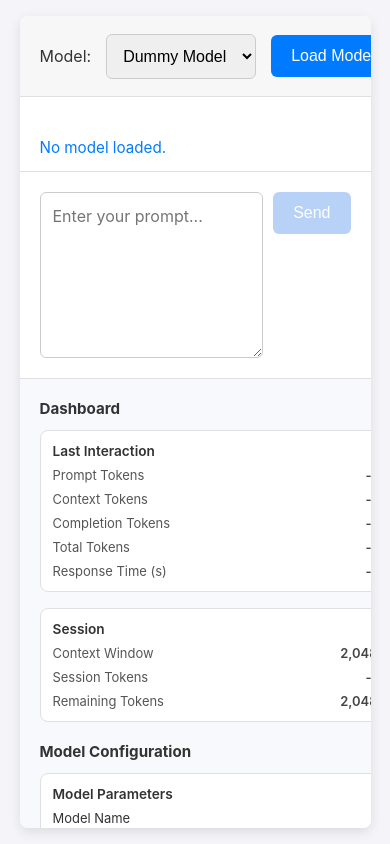
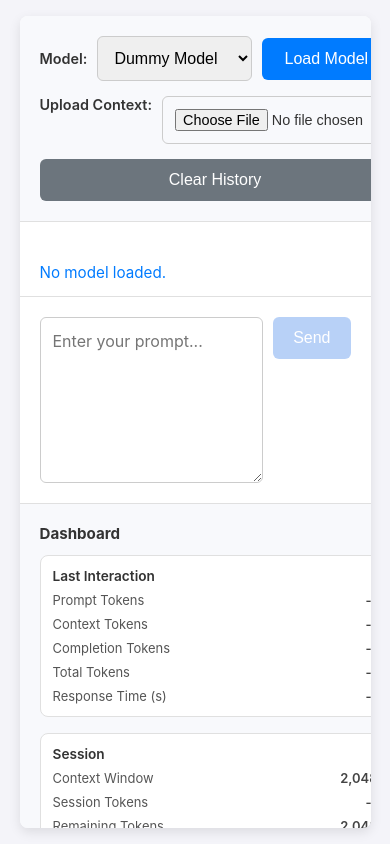
Before and after one commit to spacesnotabs/linked_in_poster, a FastAPI app: page / in a window 390 px wide. Run offline with FastAPI, Linux system fonts and the light colour scheme; some libraries are stand-ins or nearby versions.

Commit message:
Refactor web interface to move menu to the left side
This commit refactors the layout of the web interface by moving the top menu bar to a vertical side menu on the left.

The following changes were made:
- Modified `src/api/templates/index.html` to create a new `side-menu` div and reorganize the controls within it.
- Updated `src/api/static/css/styles.css` to style the new side menu, making it a vertical bar with a fixed width and a right border.
- Added responsive design rules to ensure the layout reverts to a top bar on smaller screens.

```diff
--- a/src/api/static/css/styles.css
+++ b/src/api/static/css/styles.css
@@ -13,20 +13,51 @@ body {
     height: 100%;
     margin: 0 auto;
     display: flex;
-    flex-direction: column;
+    flex-direction: row;
     background: #fff;
     border-radius: 8px;
     box-shadow: 0 4px 12px rgba(0, 0, 0, 0.1);
     overflow: hidden;
 }
 
-#header {
-    padding: 15px 20px;
-    border-bottom: 1px solid #e0e0e0;
-    background-color: #f7f7f7;
+#side-menu {
+    width: clamp(220px, 22%, 280px);
+    padding: 20px;
+    border-right: 1px solid #e0e0e0;
+    background-color: #f8f9fc;
     display: flex;
-    align-items: center;
-    gap: 15px;
+    flex-direction: column;
+    gap: 25px;
+    overflow-y: auto;
+}
+
+.menu-group {
+    display: flex;
+    flex-direction: column;
+    gap: 10px;
+}
+
+#side-menu label {
+    font-weight: 600;
+    font-size: 0.9em;
+    color: #333;
+}
+
+#side-menu select,
+#side-menu button,
+#side-menu input[type="submit"] {
+    width: 100%;
+}
+
+#side-menu input[type="file"] {
+    width: 100%;
+    font-size: 0.9em;
+}
+
+#upload-form {
+    display: flex;
+    flex-direction: column;
+    gap: 10px;
 }
 
 #chat-container {
@@ -137,12 +168,6 @@ input[type="submit"]:disabled {
 
 #clear-history:hover {
     background-color: #5a6268;
-}
-
-#upload-form {
-    display: flex;
-    align-items: center;
-    gap: 10px;
 }
 
 #status-area {
@@ -298,6 +323,49 @@ code {
 }
 
 @media (max-width: 900px) {
+    #app-container {
+        flex-direction: column;
+    }
+
+    #side-menu {
+        width: 100%;
+        height: auto;
+        border-right: none;
+        border-bottom: 1px solid #e0e0e0;
+        flex-direction: row;
+        flex-wrap: wrap;
+        align-items: center;
+        gap: 15px;
+    }
+
+    .menu-group {
+        flex-direction: row;
+        align-items: center;
+        gap: 10px;
+        flex-grow: 1;
+    }
+
+    #side-menu label {
+        white-space: nowrap;
+    }
+
+    #side-menu select,
+    #side-menu button,
+    #side-menu input[type="submit"] {
+        width: auto;
+        flex-grow: 1;
+    }
+
+    #side-menu input[type="file"] {
+        width: auto;
+    }
+
+    #upload-form {
+        flex-direction: row;
+        flex-grow: 1;
+        gap: 10px;
+    }
+
     #main-content {
         flex-direction: column;
     }
--- a/src/api/templates/index.html
+++ b/src/api/templates/index.html
@@ -10,15 +10,22 @@
 </head>
 <body>
     <div id="app-container">
-        <div id="header">
+        <div id="side-menu">
+            <div class="menu-group">
                 <label for="model-select">Model:</label>
                 <select id="model-select"></select>
                 <button id="load-model-button" type="button">Load Model</button>
-            <button id="clear-history" type="button">Clear History</button>
+            </div>
+            <div class="menu-group">
                 <form id="upload-form" action="/api/uploadfile/" method="post" enctype="multipart/form-data">
+                    <label for="file-input">Upload Context:</label>
                     <input type="file" name="file" id="file-input" accept=".txt,.md,.markdown,.csv,.tsv,.json,.yaml,.yml,.log,.ini,.cfg,.py,.js,.ts,.html,.css,.xml,.tex,.pdf,text/plain,application/pdf,text/*">
                     <input type="submit" value="Upload">
                 </form>
+            </div>
+            <div class="menu-group">
+                <button id="clear-history" type="button">Clear History</button>
+            </div>
         </div>
 
         <div id="main-content">
```
Lines whose indentation alone changed are shown as unchanged.
